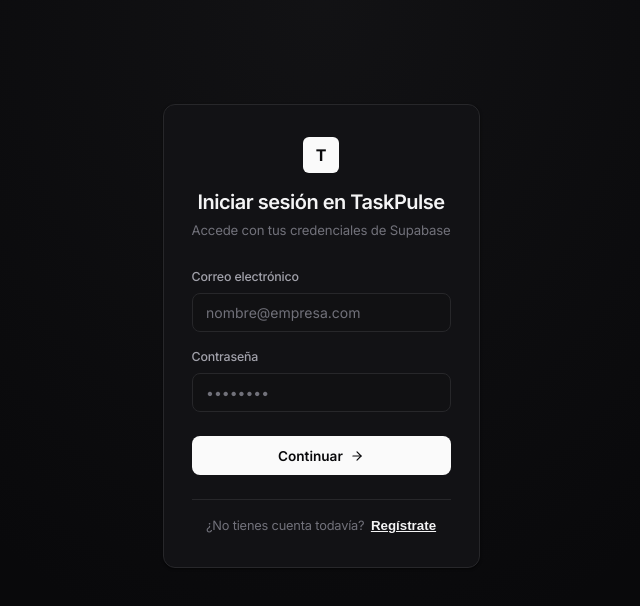
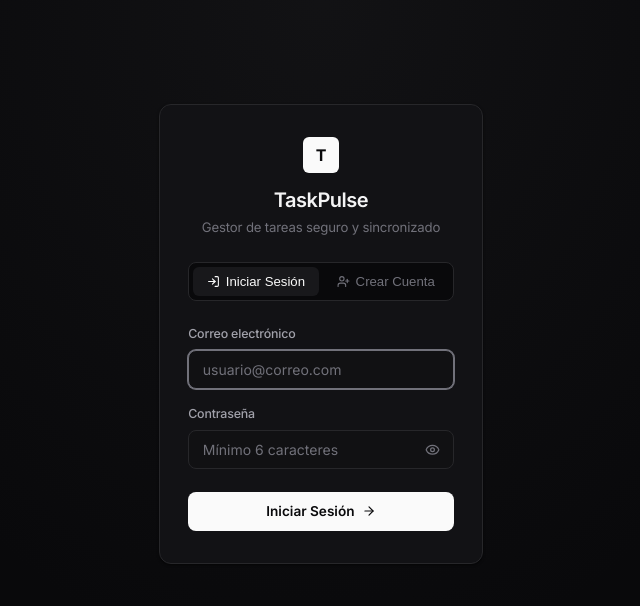
Before and after one commit to lal4-dev/taller-Ia, a Next.js app: page /login in a window 1280 px wide. Shown: the top 606 px of the page, without its empty margins (319-959 px from the left). Built offline with nearby package versions, Linux system fonts and the light colour scheme; no server answers.

Commit message:
fix(auth): eliminar modo demo/tareas de prueba, agregar boton ver contrasena y pestanas claras de login/registro

```diff
--- a/src/components/auth/AuthForm.tsx
+++ b/src/components/auth/AuthForm.tsx
@@ -4,22 +4,28 @@
  * ==============================================================================
  * COMPONENTE: FORMULARIO DE ACCESO (AuthForm)
  * ==============================================================================
- * Estilo Vercel / Supabase: sobrio, monocromático, tipografía limpia y sin distracciones.
+ * - Pestañas superiores claras (Iniciar Sesión / Crear Cuenta).
+ * - Botón para ver u ocultar la contraseña (Eye / EyeOff).
+ * - Mensajes de error claros y directos si la cuenta no existe o la clave es incorrecta.
+ * - Sin bypass de invitados: acceso estricto y seguro.
  */
 
 import React, { useState } from 'react';
 import { authService } from '@/services/authService';
 import { isSupabaseConfigured } from '@/lib/supabase/client';
 import { useRouter } from 'next/navigation';
-import { ArrowRight, AlertCircle, CheckCircle2 } from 'lucide-react';
+import { ArrowRight, AlertCircle, CheckCircle2, Eye, EyeOff, UserPlus, LogIn } from 'lucide-react';
 
 export const AuthForm: React.FC = () => {
   const router = useRouter();
-  const [isSignUp, setIsSignUp] = useState(false);
+  const [modoRegistro, setModoRegistro] = useState(false);
   const [email, setEmail] = useState('');
   const [password, setPassword] = useState('');
+  const [mostrarPassword, setMostrarPassword] = useState(false);
+
   const [errorMsg, setErrorMsg] = useState<string | null>(null);
   const [infoMsg, setInfoMsg] = useState<string | null>(null);
+  const [sugerenciaRegistro, setSugerenciaRegistro] = useState(false);
   const [isLoading, setIsLoading] = useState(false);
 
   const isConfigured = isSupabaseConfigured();
@@ -28,17 +34,14 @@
     e.preventDefault();
     setErrorMsg(null);
     setInfoMsg(null);
+    setSugerenciaRegistro(false);
 
     if (!isConfigured) {
-      setIsLoading(true);
-      setTimeout(() => {
-        setIsLoading(false);
-        router.push('/dashboard');
-      }, 500);
+      setErrorMsg('Las variables de conexión de Supabase no están configuradas en el archivo .env.local o en Vercel.');
       return;
     }
 
-    if (!email || !password) {
+    if (!email.trim() || !password) {
       setErrorMsg('Por favor completa todos los campos.');
       return;
     }
@@ -50,20 +53,28 @@
 
     try {
       setIsLoading(true);
-      if (isSignUp) {
+
+      if (modoRegistro) {
+        // Modo Registro
         const res = await authService.signUp(email, password);
         if (res.error) {
           setErrorMsg(res.error);
         } else {
-          setInfoMsg('Cuenta creada correctamente. Iniciando sesión...');
-          if (res.session) {
+          setInfoMsg('¡Cuenta creada exitosamente! Redirigiendo a tu espacio de trabajo...');
+          // Si Supabase autoconfirmó el usuario, entramos directamente
+          if (res.session || res.user) {
+            // Intentar inicio de sesión directo para asegurar sesión
+            await authService.signIn(email, password);
             router.push('/dashboard');
           }
         }
       } else {
+        // Modo Inicio de Sesión
         const res = await authService.signIn(email, password);
         if (res.error) {
           setErrorMsg(res.error);
+          // Si el login falla, activar sugerencia para crear cuenta si no la tiene
+          setSugerenciaRegistro(true);
         } else {
           router.push('/dashboard');
         }
@@ -79,7 +90,7 @@
   return (
     <div className="pro-card animate-fade-in" style={{ padding: '2rem 1.75rem' }}>
       {/* Brand Header */}
-      <div style={{ textAlign: 'center', marginBottom: '1.75rem' }}>
+      <div style={{ textAlign: 'center', marginBottom: '1.5rem' }}>
         <div
           style={{
             width: '36px',
@@ -92,48 +103,139 @@
             justifyContent: 'center',
             fontWeight: 700,
             fontSize: '1rem',
-            marginBottom: '0.85rem'
+            marginBottom: '0.75rem'
           }}
         >
           T
         </div>
         <h2 style={{ fontSize: '1.25rem', fontWeight: 600, color: 'var(--text-primary)' }}>
-          {isSignUp ? 'Crear cuenta en TaskPulse' : 'Iniciar sesión en TaskPulse'}
+          TaskPulse
         </h2>
-        <p style={{ fontSize: '0.825rem', color: 'var(--text-muted)', marginTop: '0.25rem' }}>
-          {isSignUp
-            ? 'Ingresa tus datos para registrar tu espacio de trabajo'
-            : 'Accede con tus credenciales de Supabase'}
+        <p style={{ fontSize: '0.825rem', color: 'var(--text-muted)', marginTop: '0.2rem' }}>
+          Gestor de tareas seguro y sincronizado
         </p>
       </div>
 
-      {/* Alerts */}
+      {/* Tabs para alternar claramente entre Iniciar Sesión y Registrarse */}
+      <div style={{
+        display: 'grid',
+        gridTemplateColumns: '1fr 1fr',
+        gap: '0.25rem',
+        background: 'var(--bg-app)',
+        padding: '0.25rem',
+        borderRadius: 'var(--radius-md)',
+        border: '1px solid var(--border-subtle)',
+        marginBottom: '1.5rem'
+      }}>
+        <button
+          type="button"
+          onClick={() => {
+            setModoRegistro(false);
+            setErrorMsg(null);
+            setInfoMsg(null);
+            setSugerenciaRegistro(false);
+          }}
+          style={{
+            padding: '0.45rem',
+            borderRadius: 'var(--radius-sm)',
+            border: 'none',
+            fontSize: '0.825rem',
+            fontWeight: 500,
+            cursor: 'pointer',
+            transition: 'all var(--transition-fast)',
+            background: !modoRegistro ? 'var(--bg-surface-raised)' : 'transparent',
+            color: !modoRegistro ? '#fafafa' : 'var(--text-muted)',
+            display: 'flex',
+            alignItems: 'center',
+            justifyContent: 'center',
+            gap: '0.35rem'
+          }}
+        >
+          <LogIn size={13} />
+          <span>Iniciar Sesión</span>
+        </button>
+
+        <button
+          type="button"
+          onClick={() => {
+            setModoRegistro(true);
+            setErrorMsg(null);
+            setInfoMsg(null);
+            setSugerenciaRegistro(false);
+          }}
+          style={{
+            padding: '0.45rem',
+            borderRadius: 'var(--radius-sm)',
+            border: 'none',
+            fontSize: '0.825rem',
+            fontWeight: 500,
+            cursor: 'pointer',
+            transition: 'all var(--transition-fast)',
+            background: modoRegistro ? 'var(--bg-surface-raised)' : 'transparent',
+            color: modoRegistro ? '#fafafa' : 'var(--text-muted)',
+            display: 'flex',
+            alignItems: 'center',
+            justifyContent: 'center',
+            gap: '0.35rem'
+          }}
+        >
+          <UserPlus size={13} />
+          <span>Crear Cuenta</span>
+        </button>
+      </div>
+
+      {/* Alerta de Error */}
       {errorMsg && (
         <div
           className="animate-fade-in"
           style={{
-            padding: '0.65rem 0.85rem',
+            padding: '0.75rem 0.85rem',
             borderRadius: 'var(--radius-sm)',
             background: 'rgba(239, 68, 68, 0.1)',
             border: '1px solid rgba(239, 68, 68, 0.25)',
             color: '#f87171',
             fontSize: '0.8rem',
             marginBottom: '1rem',
-            display: 'flex',
-            alignItems: 'center',
-            gap: '0.5rem'
+            lineHeight: 1.4
           }}
         >
-          <AlertCircle size={15} style={{ flexShrink: 0 }} />
-          <span>{errorMsg}</span>
+          <div style={{ display: 'flex', alignItems: 'flex-start', gap: '0.5rem' }}>
+            <AlertCircle size={15} style={{ flexShrink: 0, marginTop: '2px' }} />
+            <div>{errorMsg}</div>
+          </div>
+
+          {sugerenciaRegistro && !modoRegistro && (
+            <div style={{ marginTop: '0.5rem', paddingTop: '0.5rem', borderTop: '1px solid rgba(239, 68, 68, 0.2)' }}>
+              <button
+                type="button"
+                onClick={() => {
+                  setModoRegistro(true);
+                  setErrorMsg(null);
+                }}
+                style={{
+                  background: 'none',
+                  border: 'none',
+                  color: '#ffffff',
+                  fontWeight: 600,
+                  fontSize: '0.8rem',
+                  textDecoration: 'underline',
+                  cursor: 'pointer',
+                  padding: 0
+                }}
+              >
+                ¿Aún no tienes cuenta? Haz clic aquí para crear una nueva
+              </button>
+            </div>
+          )}
         </div>
       )}
 
+      {/* Alerta de Éxito / Info */}
       {infoMsg && (
         <div
           className="animate-fade-in"
           style={{
-            padding: '0.65rem 0.85rem',
+            padding: '0.75rem 0.85rem',
             borderRadius: 'var(--radius-sm)',
             background: 'rgba(16, 185, 129, 0.1)',
             border: '1px solid rgba(16, 185, 129, 0.25)',
@@ -150,7 +252,7 @@
         </div>
       )}
 
-      {/* Form */}
+      {/* Formulario */}
       <form onSubmit={handleSubmit} style={{ display: 'flex', flexDirection: 'column', gap: '1rem' }}>
         <div>
           <label style={{ display: 'block', fontSize: '0.775rem', fontWeight: 500, color: 'var(--text-secondary)', marginBottom: '0.35rem' }}>
@@ -159,10 +261,11 @@
           <input
             type="email"
             className="input-field"
-            placeholder="nombre@empresa.com"
+            placeholder="usuario@correo.com"
             value={email}
             onChange={(e) => setEmail(e.target.value)}
-            required={isConfigured}
+            required
+            autoFocus
           />
         </div>
 
@@ -170,57 +273,50 @@
           <label style={{ display: 'block', fontSize: '0.775rem', fontWeight: 500, color: 'var(--text-secondary)', marginBottom: '0.35rem' }}>
             Contraseña
           </label>
-          <input
-            type="password"
-            className="input-field"
-            placeholder="••••••••"
-            value={password}
-            onChange={(e) => setPassword(e.target.value)}
-            required={isConfigured}
-          />
+          <div style={{ position: 'relative' }}>
+            <input
+              type={mostrarPassword ? 'text' : 'password'}
+              className="input-field"
+              placeholder="Mínimo 6 caracteres"
+              value={password}
+              onChange={(e) => setPassword(e.target.value)}
+              required
+              style={{ paddingRight: '2.5rem' }}
+            />
+            {/* Botón para ver/ocultar contraseña */}
+            <button
+              type="button"
+              onClick={() => setMostrarPassword(!mostrarPassword)}
+              style={{
+                position: 'absolute',
+                right: '0.65rem',
+                top: '50%',
+                transform: 'translateY(-50%)',
+                background: 'none',
+                border: 'none',
+                color: 'var(--text-muted)',
+                cursor: 'pointer',
+                display: 'flex',
+                alignItems: 'center',
+                padding: '0.2rem'
+              }}
+              title={mostrarPassword ? 'Ocultar contraseña' : 'Ver contraseña'}
+            >
+              {mostrarPassword ? <EyeOff size={15} /> : <Eye size={15} />}
+            </button>
+          </div>
         </div>
 
         <button
           type="submit"
           disabled={isLoading}
           className="btn btn-primary"
-          style={{ width: '100%', padding: '0.65rem', marginTop: '0.5rem' }}
+          style={{ width: '100%', padding: '0.65rem', marginTop: '0.4rem' }}
         >
-          <span>{isLoading ? 'Procesando...' : isSignUp ? 'Registrarse' : 'Continuar'}</span>
+          <span>{isLoading ? 'Comprobando...' : modoRegistro ? 'Crear mi cuenta' : 'Iniciar Sesión'}</span>
           <ArrowRight size={14} />
         </button>
       </form>
-
-      {/* Switch Form */}
-      <div style={{
-        marginTop: '1.5rem',
-        paddingTop: '1rem',
-        borderTop: '1px solid var(--border-subtle)',
-        textAlign: 'center',
-        fontSize: '0.8rem',
-        color: 'var(--text-muted)'
-      }}>
-        {isSignUp ? '¿Ya tienes una cuenta?' : '¿No tienes cuenta todavía?'}{' '}
-        <button
-          type="button"
-          onClick={() => {
-            setIsSignUp(!isSignUp);
-            setErrorMsg(null);
-            setInfoMsg(null);
-          }}
-          style={{
-            background: 'none',
-            border: 'none',
-            color: 'var(--text-primary)',
-            fontWeight: 600,
-            cursor: 'pointer',
-            marginLeft: '3px',
-            textDecoration: 'underline'
-          }}
-        >
-          {isSignUp ? 'Inicia sesión' : 'Regístrate'}
-        </button>
-      </div>
     </div>
   );
 };
```
Also changed, not shown: src/app/dashboard/page.tsx (+5 -9 lines), src/app/page.tsx (+14 -22 lines), src/services/authService.ts (+55 -58 lines), src/services/todoService.ts (+11 -71 lines).
